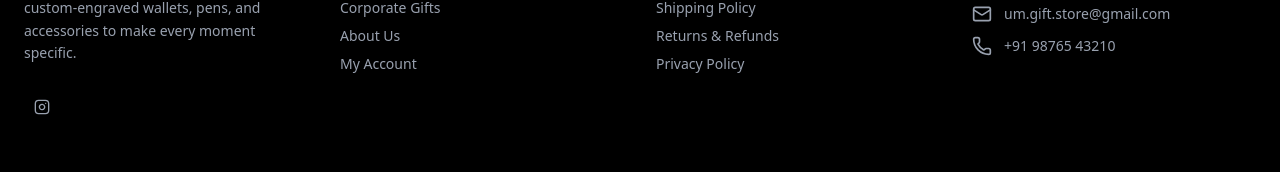
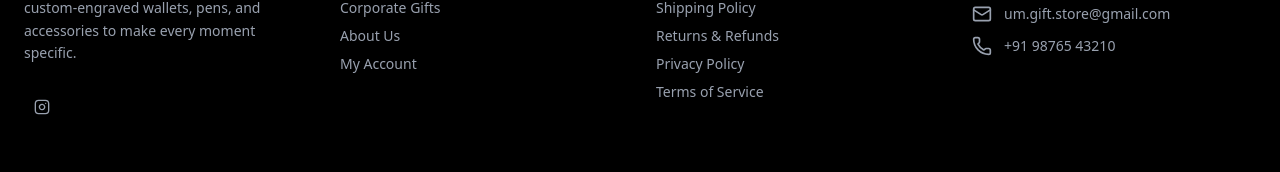
Before and after one commit to ismaeeeelshaikh/UM-Entreprise, a Next.js app: page / in a window 1280 px wide. Shown: the part 2237-2409 px from the top of the page. Built offline with nearby package versions, Linux system fonts and the light colour scheme; no server answers; the database is empty.

Commit message:
terms added

```diff
--- a/src/components/Footer.tsx
+++ b/src/components/Footer.tsx
@@ -46,6 +46,7 @@
               <li><Link href="/shipping-policy" className="hover:text-white transition-colors">Shipping Policy</Link></li>
               <li><Link href="/refund-policy" className="hover:text-white transition-colors">Returns & Refunds</Link></li>
               <li><Link href="/privacy" className="hover:text-white transition-colors">Privacy Policy</Link></li>
+              <li><Link href="/terms" className="hover:text-white transition-colors">Terms of Service</Link></li>
             </ul>
           </div>
 
```
